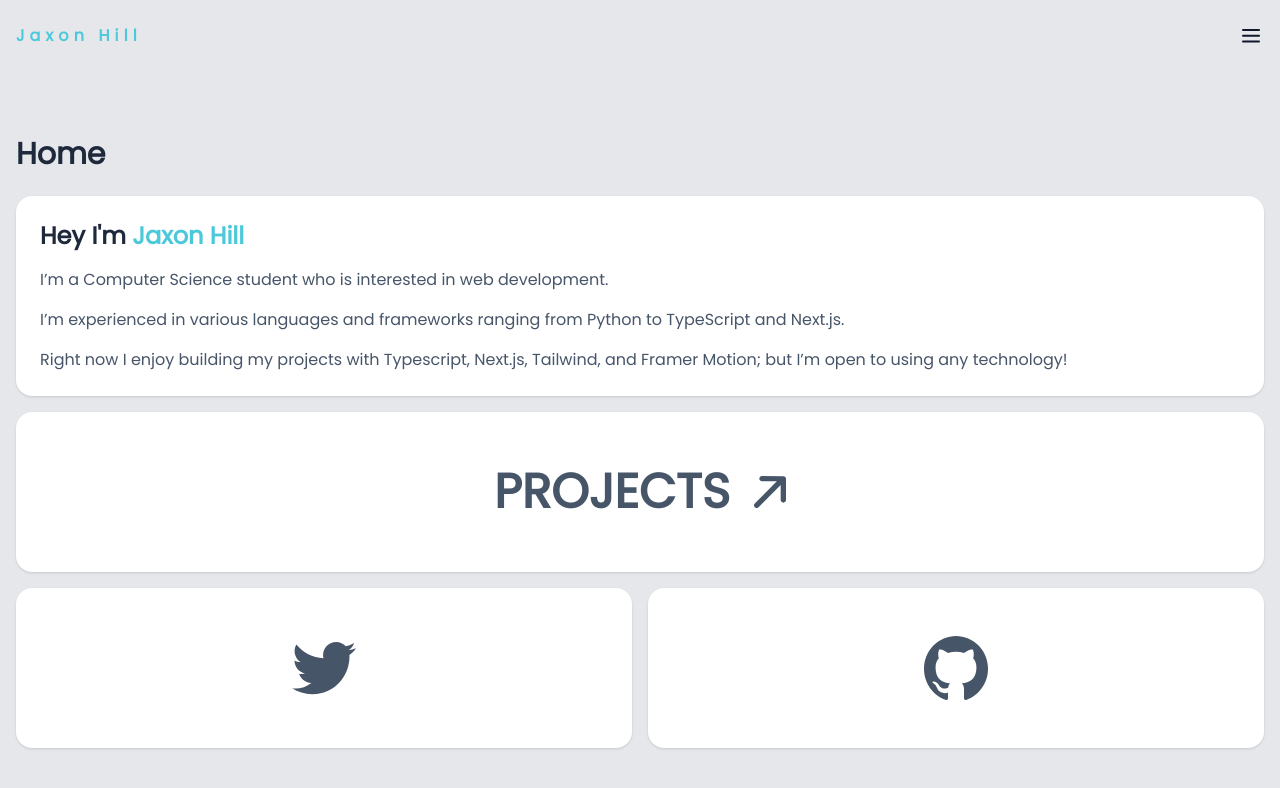
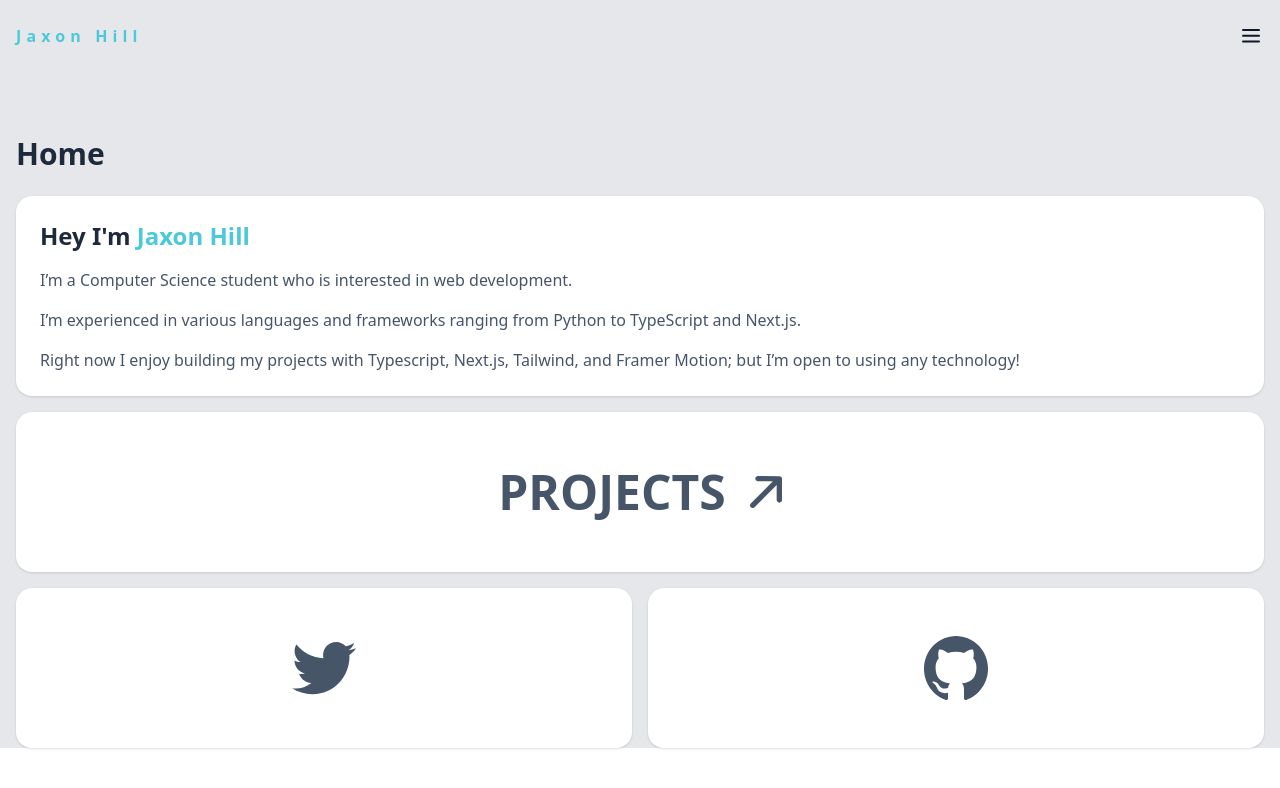
Before and after one commit to jaxonhill/personal-website-v2, a Next.js app: page / in a window 1280 px wide. Shown: the top 788 px of the page. Built offline with nearby package versions, Linux system fonts and the light colour scheme.

Commit message:
Move dark mode state to document for body color

```diff
--- a/pages/_app.tsx
+++ b/pages/_app.tsx
@@ -8,19 +8,14 @@ import Navbar from "@/components/Navbar";
 const poppins = Poppins({ subsets: ["latin"], weight: ["400"] });
 
 export default function App({ Component, pageProps }: AppProps) {
-	// Hold state of if we are using dark mode or not, false by default
-	const [isDarkMode, setIsDarkMode] = useState(true);
-
 	return (
-		<div className={`${poppins.className}`}>
+		<div className="font-poppins">
 			<Navbar />
 			{/* Set the whole website to dark mode if the dark mode state is true
       by applying "dark" class name on the main DOM element wrapping everything */}
 			{/* <main className={`${isDarkMode && "dark"}`}> */}
 			<main className="px-4 mb-8">
-				<section className={`dark:bg-slate-900`}>
-					<Component {...pageProps} />
-				</section>
+				<Component {...pageProps} />
 			</main>
 		</div>
 	);
--- a/pages/_document.tsx
+++ b/pages/_document.tsx
@@ -1,12 +1,18 @@
 import { Html, Head, Main, NextScript } from "next/document";
+import { useState } from "react";
+import { Poppins } from "next/font/google";
 
 export default function Document() {
+	// Hold state of if we are using dark mode or not, false by default
+	const [isDarkMode, setIsDarkMode] = useState(false);
 	return (
 		<Html lang="en">
 			<Head />
-			<body className="bg-gray-200">
-				<Main />
-				<NextScript />
+			<body className={`${isDarkMode && "dark"}`}>
+				<div className={isDarkMode ? "bg-slate-900" : "bg-gray-200"}>
+					<Main />
+					<NextScript />
+				</div>
 			</body>
 		</Html>
 	);
```
